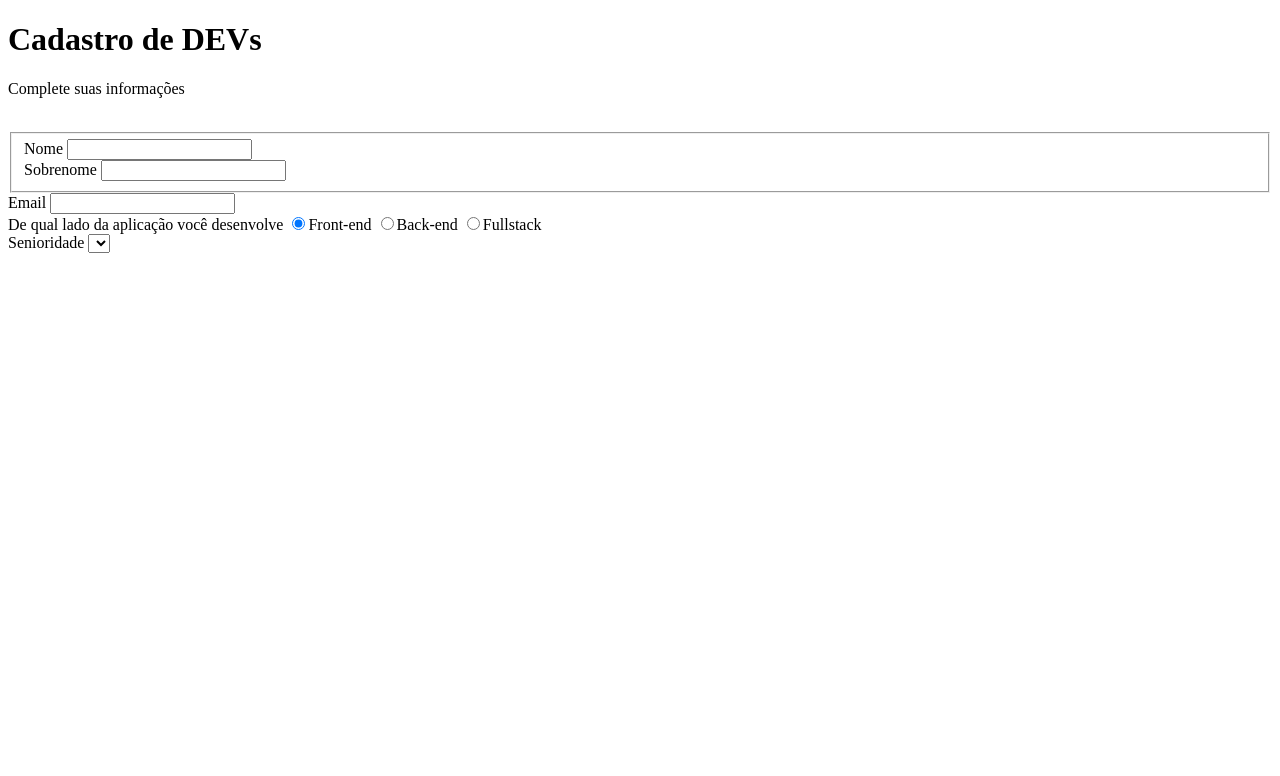
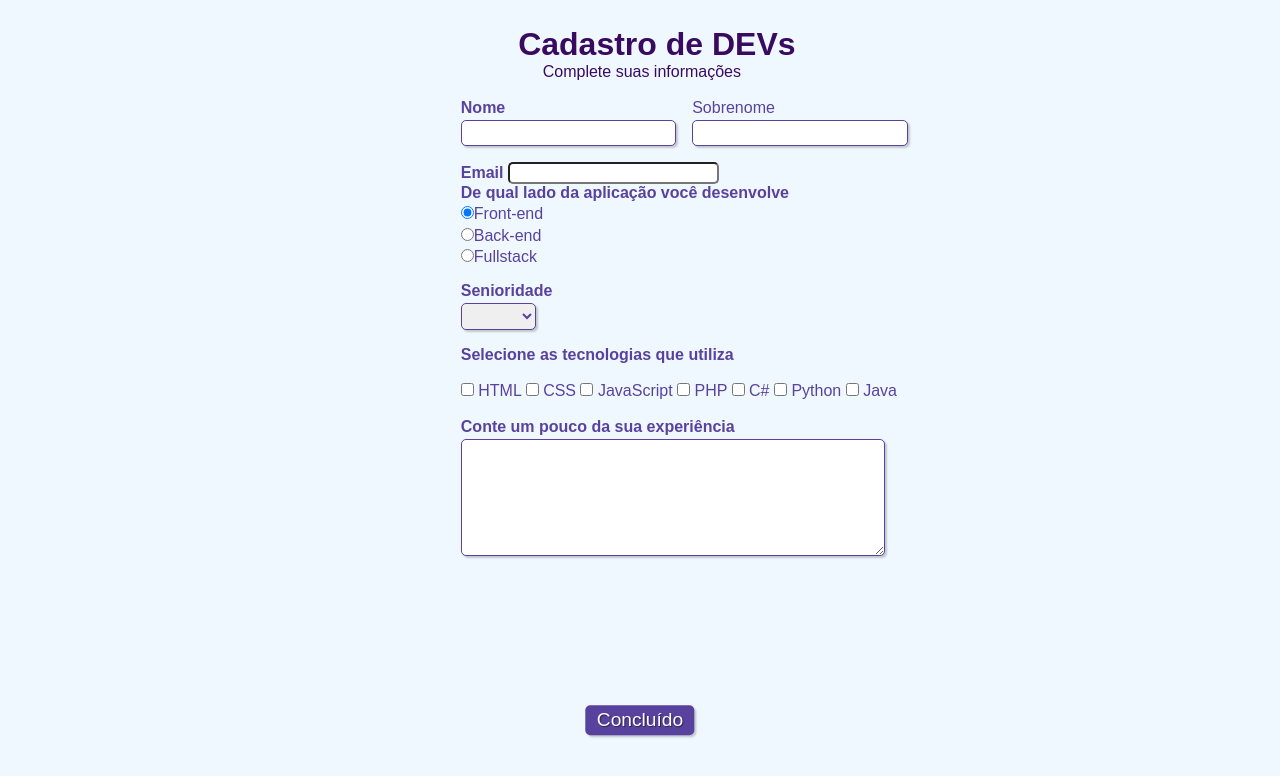
Before and after one commit to raissacampos/formularios, a plain HTML site: page index.html in a window 1280 px wide. Drawn offline with Linux system fonts and the light colour scheme.

Commit message:
formulario

```diff
--- a/estillos.css
+++ b/estillos.css
@@ -0,0 +1,103 @@
+*{
+    margin: 0;
+    padding: 0;
+}
+
+#titulo{
+    font-family: sans-serif;
+    color: #380B61;
+    margin-left: 7%;
+}
+
+#subtitulo{
+    font-family: sans-serif;
+    color: #380B61;
+    margin-left: 10%;
+}
+
+fieldset{
+    border: 0;
+}
+
+body{
+    background-color:#F0F8FF ;
+    font-family:sans-serif ;
+    font-size: 1em;
+    color: #59429d;
+    margin-left: 36%;
+    margin-top: 2%;
+    justify-content: center;
+}
+
+input, select, textarea, button{
+    font-family: sans-serif;
+    font-size: 1em;
+    color: #59429d;
+    border-radius: 5px;
+}
+
+.grupo:before,.grupo:after {
+    display: table;
+}
+
+.grupo:after {
+    clear: both;
+}
+.campos{
+    margin-bottom: 1em;
+}
+
+.campos label{
+    margin-bottom: 0.2em;
+    color: #59429d;
+    display: block;
+}
+
+fieldset.grupo .campos{
+    float: left;
+    margin-right: 1em;
+}
+
+.campos input[type="text"],.campos input[type="email"],.campos select,.campos textarea{
+    padding: 0.2em;
+    border: 1px solid #59429d;
+    box-shadow: 2px 2px 2px rgba(0, 0, 0, 0.2);
+    display: block;
+}
+
+.campos select option{
+    padding-right: 1em;
+}
+
+.campos input:focus,.campos select:focus,.campos textarea:focus{
+    background: #F0F8FF;
+}
+
+.botao{
+    font-size: 1.2em;
+    background: #59429d;
+    border: 0;
+    margin-bottom: 1em;
+    color: white;
+    padding: 0.2em 0.6em;
+    box-shadow: 2px 2px 2px rgba(0, 0, 0, 0.2) ;
+    text-shadow: 1px 1px 1px rgba(0, 0, 0, 0.5);
+    position: absolute;
+    top: 90%;
+    left: 50%;
+    margin-right: -50%;
+    transform: translate(-50%, -50%);
+}
+
+.botao:hover{
+    background: #ccbbff;
+    box-shadow: inset 2px 2px 2px rgba(0, 0, 0, 0.2);
+    text-shadow: none;
+}
+
+.botao, select{
+    cursor: pointer;
+}
+#check{
+    display: inline-block;
+}
--- a/index.html
+++ b/index.html
@@ -11,30 +11,30 @@
 
 <body>
     <div>
-        <h1>Cadastro de DEVs</h1>
-        <p>Complete suas informações</p>
+        <h1 id="titulo">Cadastro de DEVs</h1>
+        <p id="subtitulo">Complete suas informações</p>
         <br>
     </div>
 
     <form>
-        <fieldset>
-            <div>
-                <label>Nome</label>
-                <input type="text" name="nome" id="nome">
+        <fieldset class="grupo">
+            <div class="campos">
+                <label for="nome"><strong>Nome</strong></label>
+                <input type="text" name="nome" id="nome" required>
             </div>
 
-            <div>
-                <label>Sobrenome</label>
+            <div class="campos">
+                <label for="sobrenome"><strong></strong>Sobrenome</strong></label>
                 <input type="text" name="sobrenome" id="sobrenome">
             </div>
         </fieldset>
         <div>
-            <label>Email</label>
+            <label for="email"><strong>Email</strong></label>
             <input type="email" name="email" id="email">
         </div>
 
-        <div>
-            <label>De qual lado da aplicação você desenvolve</label>
+        <div class="campos">
+            <label><strong>De qual lado da aplicação você desenvolve</strong></label>
             <label>
                 <input type="radio" name="devweb" value="frontend" checked>Front-end
             </label>
@@ -46,10 +46,43 @@
             </label>
         </div>
 
-        <div>
-            <label>Senioridade</label>
-            <select id="senioridade"></select>
+        <div class="campos">
+            <label for="senioridade"><strong>Senioridade</strong></label>
+            <select id="senioridade">
+                <option selected disabled value="Selecione"></option>
+                <option>Junior</option>
+                <option>Pleno</option>
+                <option>Senior</option>
+            </select>
         </div>
+
+        <fieldset class="grupo">
+            <div id="check">
+                <label><strong>Selecione as tecnologias que utiliza</strong></label><br><br>
+                <input type="checkbox" id="tecnologia1" name="tecnologia1" value="HTML">
+                <label for="tecnologia1">HTML</label>
+                <input type="checkbox" id="tecnologia2" name="tecnologia2" value="CSS">
+                <label for="tecnologia2">CSS</label>
+                <input type="checkbox" id="tecnologia3" name="tecnologia3" value="JavaScript">
+                <label for="tecnologia3">JavaScript</label>
+                <input type="checkbox" id="tecnologia4" name="tecnologia4" value="PHP">
+                <label for="tecnologia4">PHP</label>
+                <input type="checkbox" id="tecnologia5" name="tecnologia5" value="C#">
+                <label for="tecnologia5">C#</label>
+                <input type="checkbox" id="tecnologia6" name="tecnologia6" value="Python">
+                <label for="tecnologia6">Python</label>
+                <input type="checkbox" id="tecnologia1" name="tecnologia7" value="Java">
+                <label for="tecnologia7">Java</label>
+            </div>
+        </fieldset>
+
+        <div class="campos">
+            <br>
+            <label><strong>Conte um pouco da sua experiência </strong></label>
+            <textarea rows="6" style="width: 26em" id="experiencia" name="experiencia"></textarea>
+        </div>
+
+        <button class="botao" type="submit" onsubmit="">Concluído</button>
     </form>
 </body>
 
```
